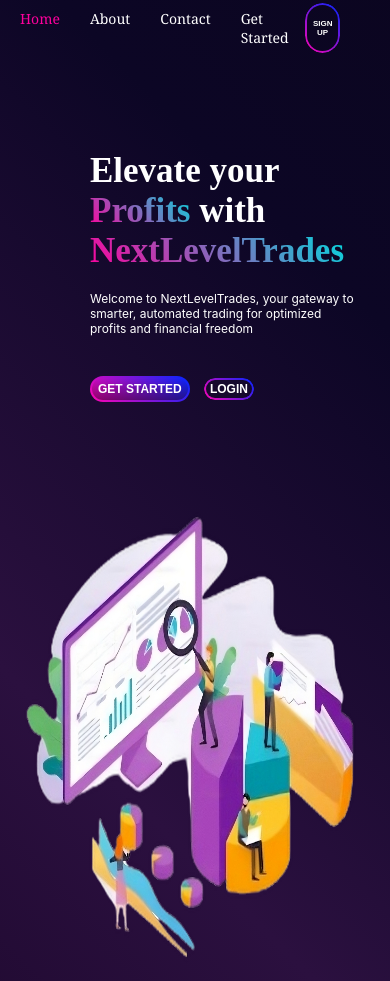
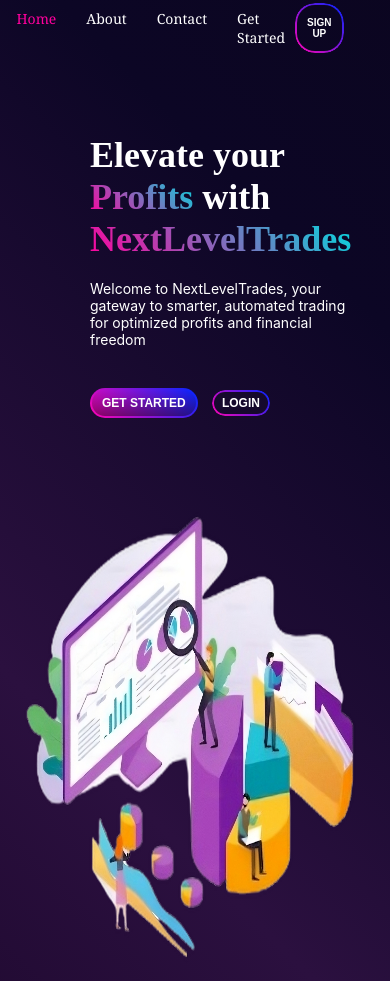
Before and after one commit to KaranYadav28/nextleveltrades-heroku, a Flask app: page / in a window 390 px wide. Shown: the top 981 px of the page. Run offline with Flask 3, Linux system fonts and the light colour scheme.

Commit message:
Update styles.css

```diff
--- a/static/styles.css
+++ b/static/styles.css
@@ -635,10 +635,10 @@ body {
         gap: 10px;
     }
     .welcome-left h1 {
-        font-size: 45px;
+        font-size: 48px; /* Slightly larger */
     }
     .welcome p {
-        font-size: 14px;
+        font-size: 16px; /* Slightly larger */
     }
 }
 
@@ -652,17 +652,17 @@ body {
         gap: 8px;
     }
     .welcome-left h1 {
-        font-size: 40px;
+        font-size: 42px; /* Slightly larger */
     }
     .welcome p {
-        font-size: 14px;
+        font-size: 15px; /* Slightly larger */
     }
     .welcome {
         height: 50vh;
     }
     .wwelcome-button, .login-button {
-        font-size: 14px; /* Adjust button font size */
-        padding: 6px 8px; /* Adjust button padding */
+        font-size: 14px; /* Slightly larger */
+        padding: 8px 12px; /* Slightly larger */
     }
 }
 
@@ -676,14 +676,14 @@ body {
         padding: 8px 10px;
     }
     .welcome-left h1 {
-        font-size: 35px;
+        font-size: 36px; /* Slightly larger */
     }
     .welcome p {
-        font-size: 12px;
+        font-size: 14px; /* Slightly larger */
     }
     .wwelcome-button, .login-button {
-        font-size: 12px; /* Smaller button font size */
-        padding: 4px 6px; /* Smaller button padding */
+        font-size: 12px;
+        padding: 6px 10px; /* Slightly larger */
     }
 }
 
@@ -693,18 +693,18 @@ body {
         height: 40px;
     }
     .navbar-menu a {
-        font-size: 12px; /* Adjust font size */
-        padding: 6px 8px; /* Add padding */
+        font-size: 12px;
+        padding: 6px 8px;
     }
     .welcome-left h1 {
-        font-size: 30px;
+        font-size: 32px; /* Slightly larger */
     }
     .welcome p {
-        font-size: 12px;
+        font-size: 13px; /* Slightly larger */
     }
     .wwelcome-button, .login-button {
-        font-size: 10px; /* Smaller button font size */
-        padding: 4px 6px; /* Smaller button padding */
+        font-size: 11px;
+        padding: 5px 8px; /* Slightly larger */
     }
 }
 
@@ -769,42 +769,42 @@ body {
 
 @media screen and (max-width: 800px) {
     .navbar-signup {
-        padding: 5px 12px;
+        padding: 7px 18px;
         font-size: 14px;
     }
 }
 
 @media screen and (max-width: 700px) {
     .navbar-signup {
-        padding: 4px 10px;
-        font-size: 12px;
+        padding: 6px 16px;
+        font-size: 13px;
     }
 }
 
 @media screen and (max-width: 600px) {
     .navbar-signup {
-        padding: 3px 8px;
-        font-size: 10px;
+        padding: 5px 14px;
+        font-size: 12px;
     }
 }
 
 @media screen and (max-width: 500px) {
     .navbar-signup {
-        padding: 2px 6px;
-        font-size: 9px;
+        padding: 5px 14px; /* Increase width */
+        font-size: 11px; /* Smaller font size */
     }
 }
 
 @media screen and (max-width: 400px) {
     .navbar-signup {
-        padding: 1px 4px;
-        font-size: 8px;
+        padding: 4px 12px; /* Increase width */
+        font-size: 10px; /* Smaller font size */
     }
 }
 
 @media screen and (max-width: 300px) {
     .navbar-signup {
-        padding: 1px 2px;
-        font-size: 7px;
+        padding: 3px 10px; /* Increase width */
+        font-size: 9px; /* Smaller font size */
     }
 }
```
